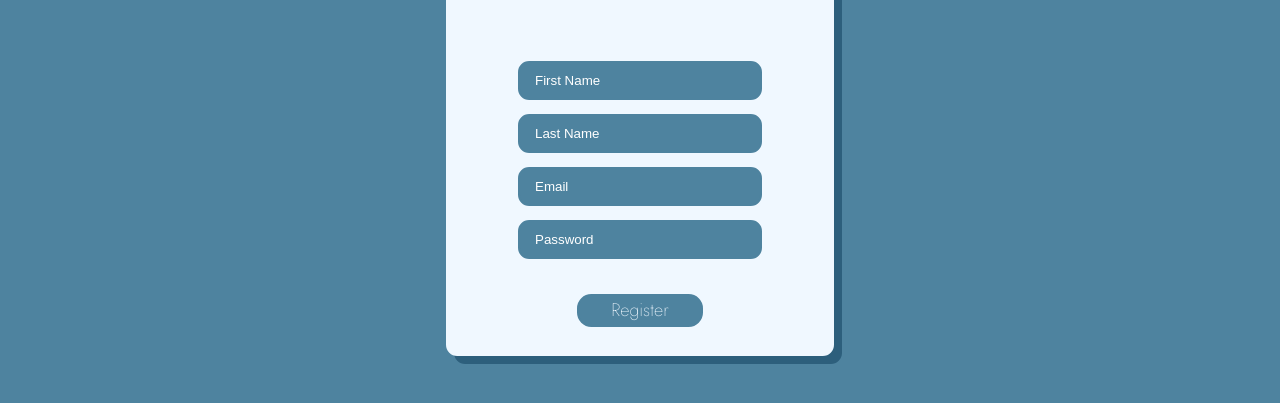
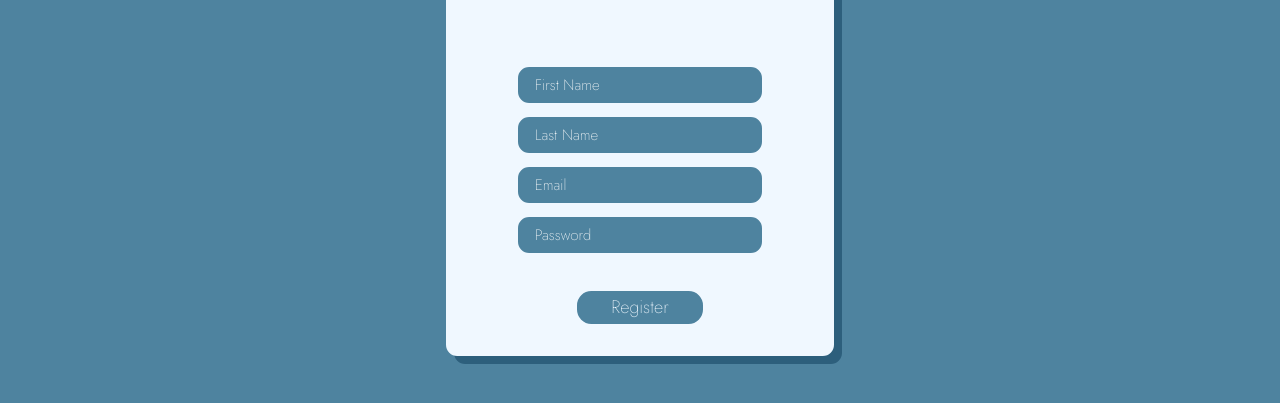
Before and after one commit to veronicx/webProject, a plain HTML site: page content/register/register.html in a window 1280 px wide. Shown: the part 425-828 px from the top of the page. Drawn offline with Linux system fonts and the light colour scheme.

Commit message:
register form

```diff
--- a/style/register.css
+++ b/style/register.css
@@ -213,31 +213,40 @@ button:active {
 
 #name {
     width: 220px;
-    height: 15px;
+    height: 12px;
     padding: 10px;
     margin: 7px;
-
+    font-family: 'Jost', sans-serif;
+    font-size: 15px;
 
 }
 
 #lastname {
     width: 220px;
-    height: 15px;
+    height: 12px;
     padding: 10px;
     margin: 7px;
+    font-family: 'Jost', sans-serif;
+    font-size: 15px;
+
 }
 
 #email {
     width: 220px;
-    height: 15px;
+    height: 12px;
     padding: 10px;
     margin: 7px;
+    font-family: 'Jost', sans-serif;
+    font-size: 15px;
+
 }
 
 
 #password {
     width: 220px;
-    height: 15px;
+    height: 12px;
     padding: 10px;
     margin: 7px;
+    font-family: 'Jost', sans-serif;
+    font-size: 15px;
 }
```
